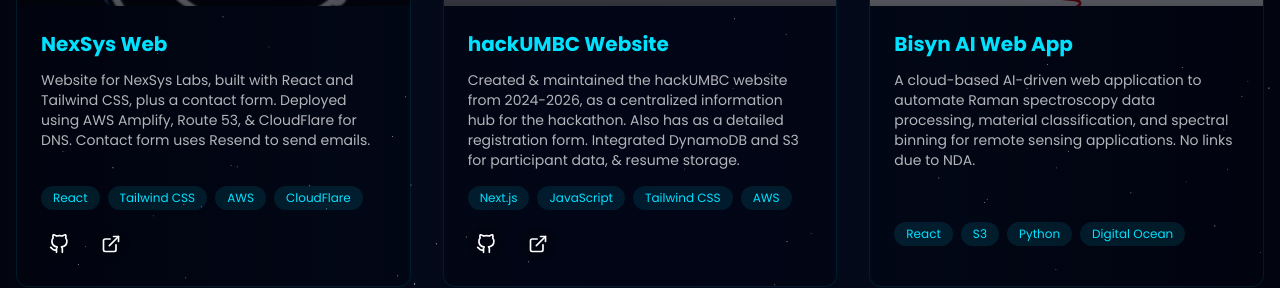
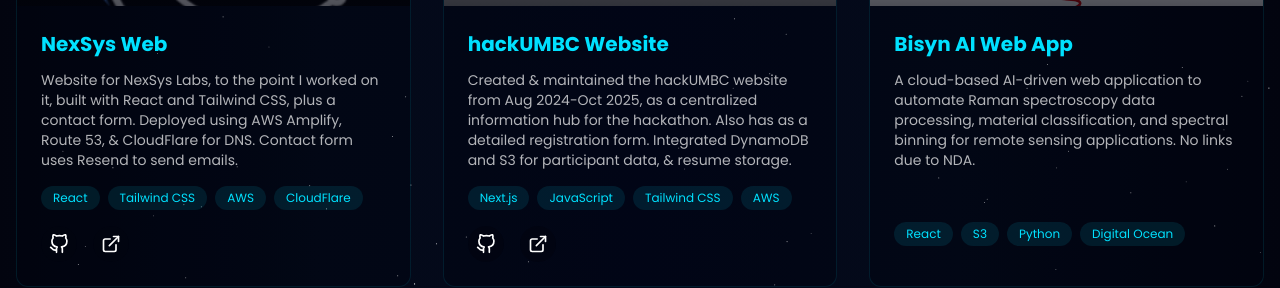
Before and after one commit to darshp623/new-website, a Next.js app: page /projects in a window 1280 px wide. Shown: the part 539-827 px from the top of the page. Built offline with nearby package versions, Linux system fonts and the light colour scheme; grey boxes are pictures that could not be loaded.

Commit message:
change working links

```diff
--- a/app/components/Projects.tsx
+++ b/app/components/Projects.tsx
@@ -12,11 +12,11 @@
     title: 'NexSys Web',
     image: '/Nexsys.PNG',
     description:
-      'Website for NexSys Labs, built with React and Tailwind CSS, plus a contact form. Deployed using AWS Amplify, Route 53, & CloudFlare for DNS. Contact form uses Resend to send emails.',
+      'Website for NexSys Labs, to the point I worked on it, built with React and Tailwind CSS, plus a contact form. Deployed using AWS Amplify, Route 53, & CloudFlare for DNS. Contact form uses Resend to send emails.',
     skills: ['React', 'Tailwind CSS', 'AWS', 'CloudFlare'],
     links: {
-      github: 'https://github.com/Nex-Sys-io/NexSys-Web',
-      live: 'https://nexsys-labs.com/'
+      github: 'https://github.com/darshp623/NexSys-Web',
+      live: 'https://nexsyslabs.vercel.app/'
     },
   },
   {
@@ -24,11 +24,11 @@
     title: 'hackUMBC Website',
     image: '/hackumbc2025.png',
     description:
-      'Created & maintained the hackUMBC website from 2024-2026, as a centralized information hub for the hackathon. Also has as a detailed registration form. Integrated DynamoDB and S3 for participant data, & resume storage.',
+      'Created & maintained the hackUMBC website from Aug 2024-Oct 2025, as a centralized information hub for the hackathon. Also has as a detailed registration form. Integrated DynamoDB and S3 for participant data, & resume storage.',
     skills: ['Next.js', 'JavaScript', 'Tailwind CSS', 'AWS'],
     links: {
       github: 'https://github.com/darshp623/hackumbc-web',
-      live: 'https://hackumbc.tech',
+      live: 'https://hackumbc.vercel.app',
     },
   },
   {
```
